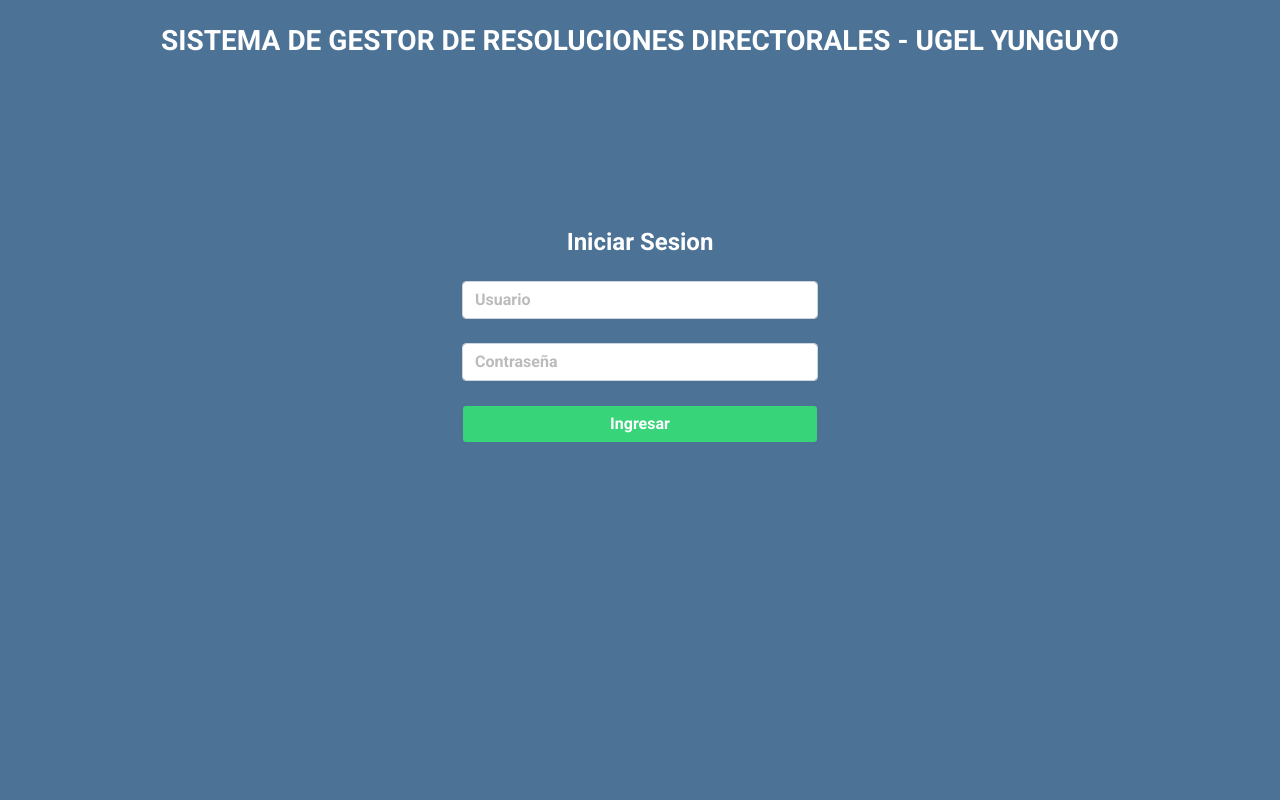
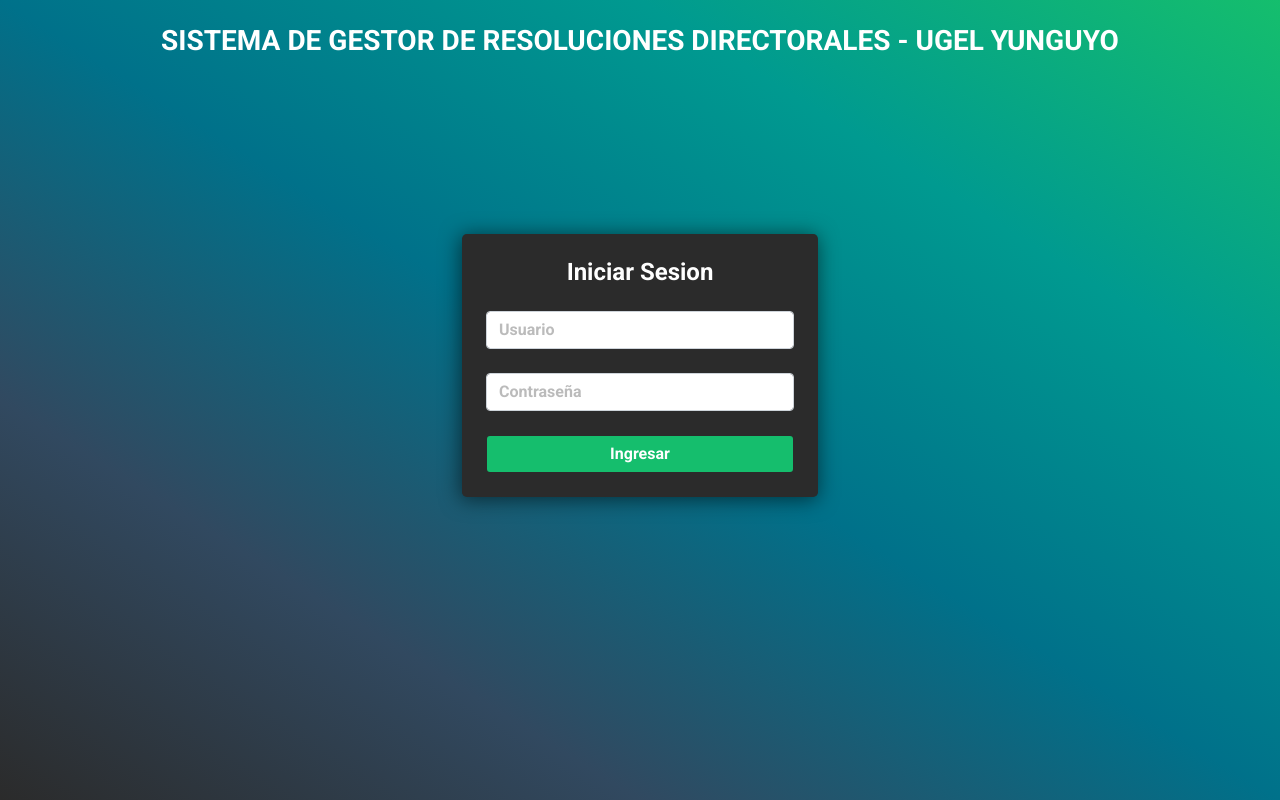
Before and after one commit to fwan099/GestorResolucionesD, a PHP site: page /views/index.php in a window 1280 px wide. Run offline with PHP 8.4, Linux system fonts and the light colour scheme.

Commit message:
mejorando login

```diff
--- a/views/index.php
+++ b/views/index.php
@@ -15,7 +15,7 @@
         <h3 class="text-center text-white pt-4 text-roboto">SISTEMA DE GESTOR DE RESOLUCIONES DIRECTORALES - UGEL YUNGUYO</h3>
         <div class="row justify-content-center align-items-center h-75">
             <div class="col-12 col-sm-10 col-md-8 col-lg-6 col-xl-4">
-                <form>
+                <form class="bg-login p-4 rounded-3">
                     <h4 class="text-center text-white pb-3 text-roboto">Iniciar Sesion</h4>
                     <div class="form-group mb-4">
                       <input type="email" class="form-control login-input" id="exampleInputEmail1" aria-describedby="emailHelp" placeholder="Usuario">
--- a/views/public/css/estilos.css
+++ b/views/public/css/estilos.css
@@ -1,27 +1,37 @@
 :root{
     --bg-main:#4C7295;
-    --bg-main-2:rgb(56, 212, 121);
+    --bg-main-2:#15BE6D;
+    --bg-login: #2B2B2B;
 }
 
 *{
 	font-family:'Roboto';
 }
+body{
+    background-image: linear-gradient(to left bottom, #15be6d, #009a90, #00718a, #314960, #2b2b2b);
+    height: 100vh;
+}
+.bg-login{
+    background-color: var(--bg-login);
+    box-shadow: -1px 2px 20px 1px rgba(0,0,0,0.54);
+    -webkit-box-shadow: -1px 2px 20px 1px rgba(0,0,0,0.54);
+    -moz-box-shadow: -1px 2px 20px 1px rgba(0,0,0,0.54);
+}
 .login-input::placeholder{
     color: #bbb;
 }
-body{
-    background-color: var(--bg-main);
-    height: 90vh;;
-}
+
+
 .btn-lite{
     background-color: var(--bg-main-2);
-    color: white;;
+    color: white;
+    transition: all .3s;
 }
 .btn-lite:hover{
-    background-color: #4C7295;
-    color: var(--bg-main-2);
+    background-color: #157849;
+    color: white;
 }
 .btn-lite:focus{
-    background-color: red;
+    background-color: #157849;
     color: white;
 }
```
Also changed, not shown: views/public/img/login-icon.png (added).
